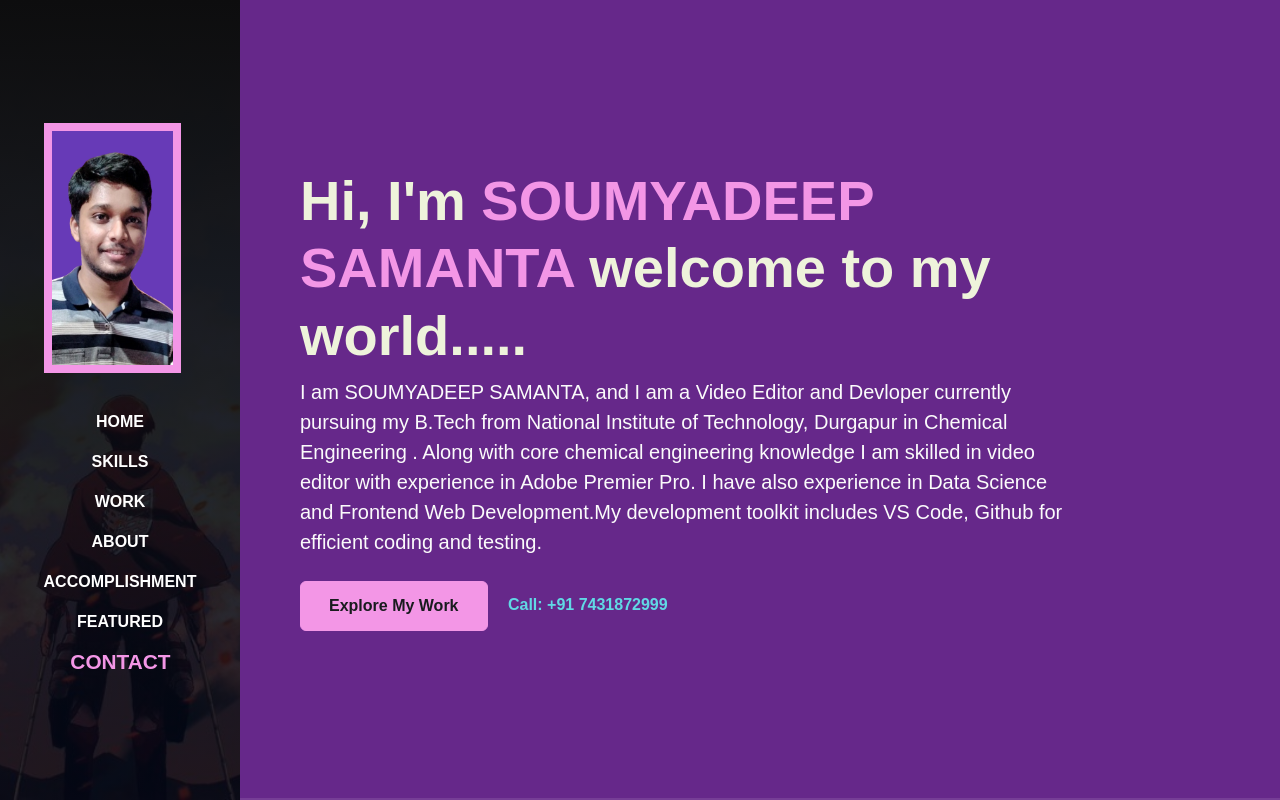
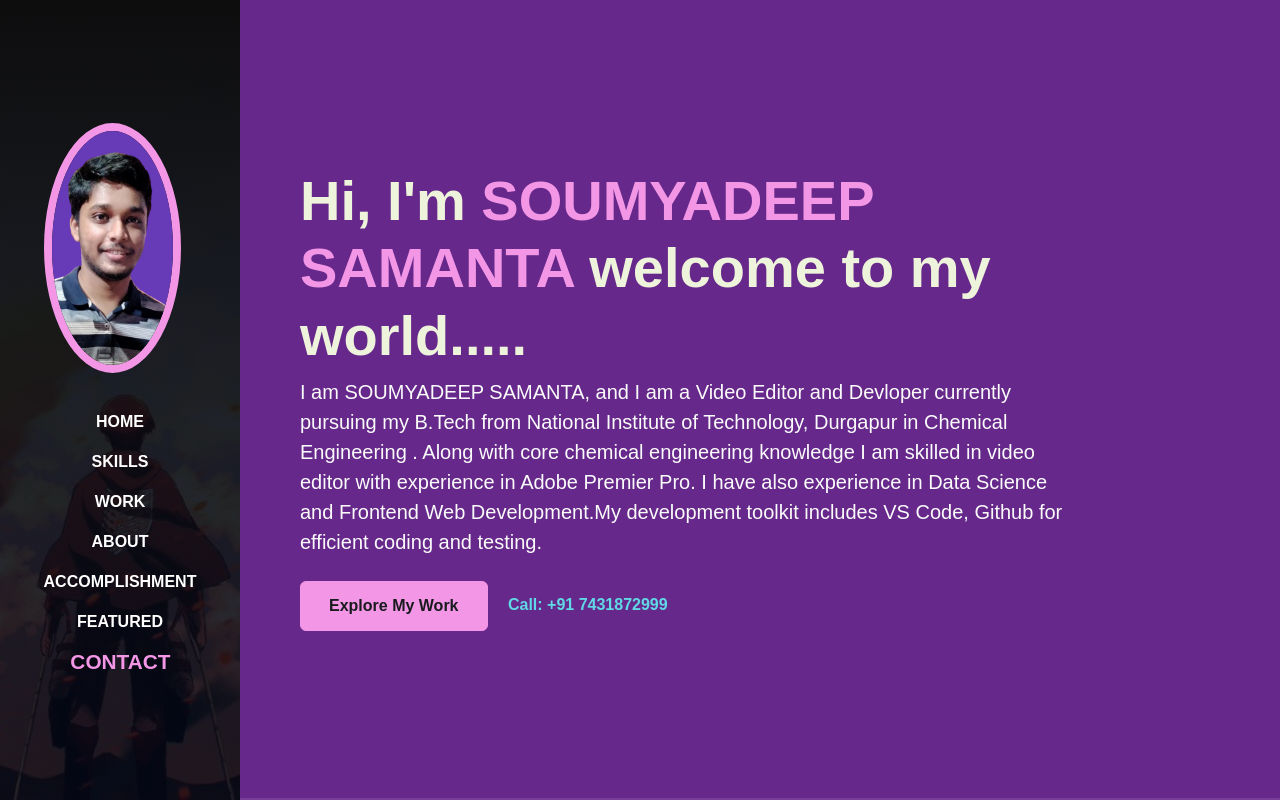
Before and after one commit to Ssamanta19/portfolio, a plain HTML site: page index.html in a window 1280 px wide. Shown: the top 800 px of the page. Drawn offline with Linux system fonts and the light colour scheme; a web font is replaced by a local one.

Commit message:
Update index.html

```diff
--- a/index.html
+++ b/index.html
@@ -20,7 +20,7 @@
         <div class="container flex-lg-column">
             <a class="navbar-brand mx-lg-auto mb-lg-4" href="#">
                 <span class="h3 fw-bold d-block d-lg-none">SOUMYADEEP SAMANTA</span>
-                <img height="250" width="330" src="chotu1-removebg-preview.png" class="d-none d-lg-block round-circle" alt="">
+                <img height="250" width="330" src="chotu1-removebg-preview.png" class="d-none d-lg-block rounded-circle" alt="">
             </a>
             <button class="navbar-toggler" type="button" data-bs-toggle="collapse" data-bs-target="#navbarNav"
                 aria-controls="navbarNav" aria-expanded="false" aria-label="Toggle navigation">
```
